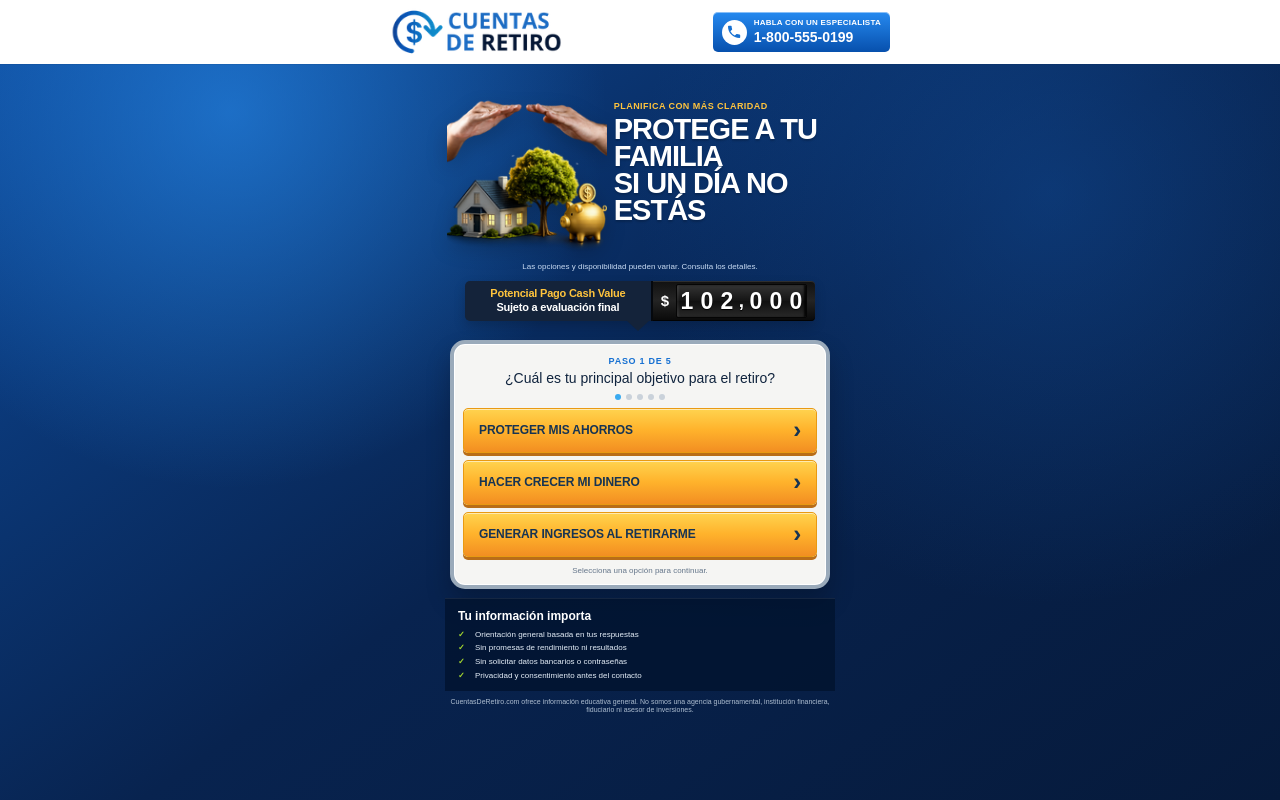
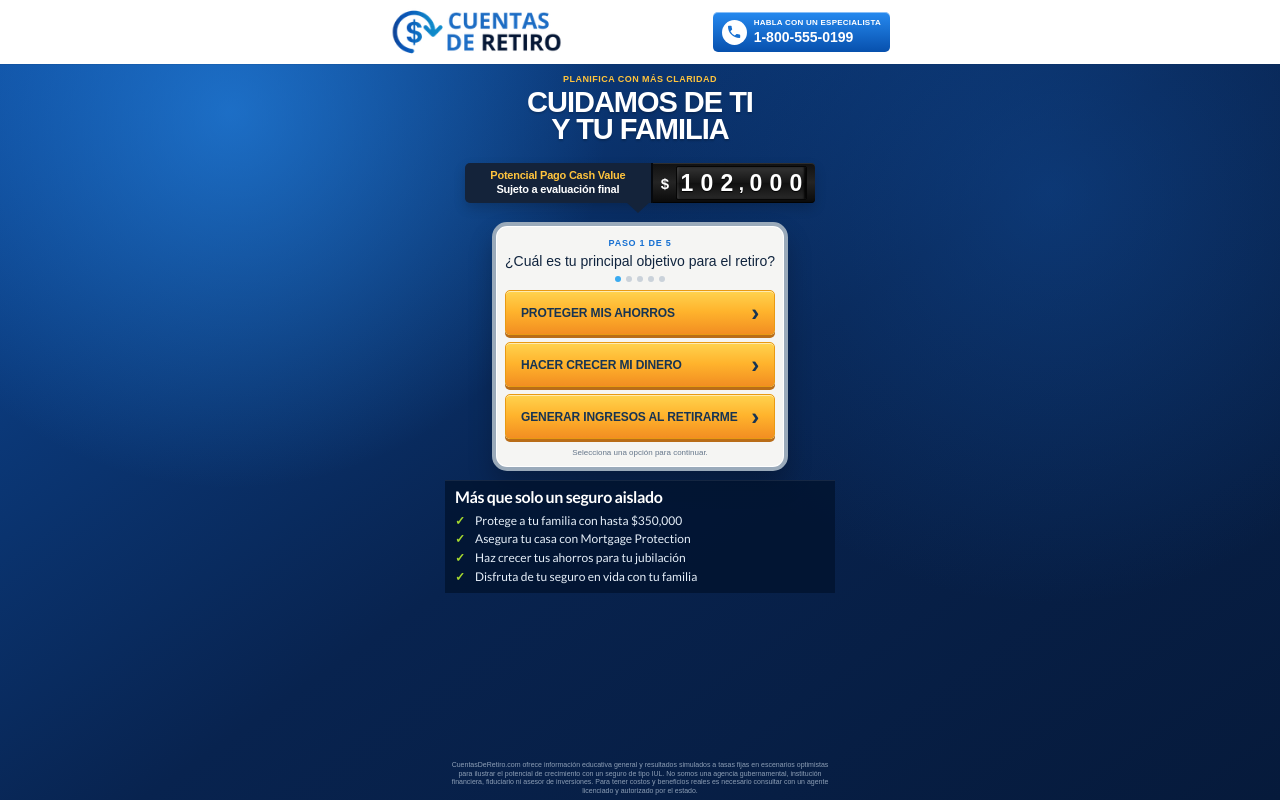
Before and after one commit to javierjordiguevaraolivera-hue/cuentasderetiro, a Next.js app: page / in a window 1280 px wide. Built offline with nearby package versions, Linux system fonts and the light colour scheme.

Commit message:
hero reesctructurado

```diff
--- a/app/funnel-step-one.tsx
+++ b/app/funnel-step-one.tsx
@@ -3,7 +3,6 @@
 import { useState } from "react";
 import Image from "next/image";
 import Link from "next/link";
-import retirementIllustration from "../public/media/imagen-ilustrativa-transparent.png";
 import retirementLogo from "../public/media/logo-cuentas-de-retiro.png";
 
 const retirementGoals = [
@@ -90,28 +89,14 @@ export default function FunnelStepOne({
       <div className="funnel-shell">
         <section className="funnel-content">
           <div className="hero-lockup">
-            <div className="retirement-illustration">
-              <Image
-                alt="Casa, árbol y alcancía protegidos por unas manos"
-                className="retirement-image"
-                priority
-                sizes="(max-width: 519px) 36vw, 160px"
-                src={retirementIllustration}
-              />
-            </div>
-
             <div className="hero-copy-block">
               <p className="hero-kicker">Planifica con más claridad</p>
               <h1>
-                Protege a tu familia
-                <span> si un día no estás</span>
+                Cuidamos de ti
+                <span> y tu familia</span>
               </h1>
             </div>
           </div>
-
-          <p className="eligibility-note">
-            Las opciones y disponibilidad pueden variar. Consulta los detalles.
-          </p>
 
           <div className="prompt-banner">
             <span className="prompt-copy">
@@ -176,19 +161,23 @@ export default function FunnelStepOne({
           </section>
 
           <aside className="trust-panel">
-            <h2>Tu información importa</h2>
+            <h2>Más que solo un seguro aislado</h2>
             <ul>
-              <li>Orientación general basada en tus respuestas</li>
-              <li>Sin promesas de rendimiento ni resultados</li>
-              <li>Sin solicitar datos bancarios o contraseñas</li>
-              <li>Privacidad y consentimiento antes del contacto</li>
+              <li>Protege a tu familia con hasta $350,000</li>
+              <li>Asegura tu casa con Mortgage Protection</li>
+              <li>Haz crecer tus ahorros para tu jubilación</li>
+              <li>Disfruta de tu seguro en vida con tu familia</li>
             </ul>
           </aside>
 
           <p className="funnel-disclaimer">
-            CuentasDeRetiro.com ofrece información educativa general. No somos
-            una agencia gubernamental, institución financiera, fiduciario ni
-            asesor de inversiones.
+            CuentasDeRetiro.com ofrece información educativa general y
+            resultados simulados a tasas fijas en escenarios optimistas para
+            ilustrar el potencial de crecimiento con un seguro de tipo IUL. No
+            somos una agencia gubernamental, institución financiera, fiduciario
+            ni asesor de inversiones. Para tener costos y beneficios reales es
+            necesario consultar con un agente licenciado y autorizado por el
+            estado.
           </p>
         </section>
 
--- a/app/globals.css
+++ b/app/globals.css
@@ -146,6 +146,8 @@ a {
 
 .funnel-content {
   position: relative;
+  display: flex;
+  flex-direction: column;
   width: 100%;
   height: 100%;
   min-height: 0;
@@ -156,45 +158,41 @@ a {
 }
 
 .hero-lockup {
-  display: grid;
-  grid-template-columns: 42% 58%;
+  display: flex;
+  flex-direction: column;
   align-items: center;
-  max-width: 420px;
-  margin-inline: auto;
-}
-
-.retirement-illustration {
-  display: grid;
-  place-items: center;
-}
-
-.retirement-image {
-  display: block;
-  width: min(118%, 176px);
-  height: auto;
-  filter: drop-shadow(0 8px 10px rgb(0 0 0 / 20%));
+  width: 100%;
+  max-width: 390px;
+  margin: 0 auto 26px;
+  padding-top: 8px;
+  text-align: center;
 }
 
 .hero-copy-block {
-  padding-left: 5px;
+  width: 100%;
+  padding-left: 0;
+  text-align: center;
 }
 
 .hero-kicker {
-  margin: 0 0 4px;
+  margin: 0 0 7px;
   color: var(--gold-400);
   font-size: 10px;
   font-weight: 850;
   letter-spacing: 0.05em;
+  text-align: center;
   text-transform: uppercase;
 }
 
 .hero-copy-block h1 {
-  margin: 0;
+  max-width: 360px;
+  margin: 0 auto;
   color: var(--white);
   font-size: clamp(22px, 6.5vw, 30px);
   font-weight: 900;
   line-height: 0.94;
   letter-spacing: -0.035em;
+  text-align: center;
   text-shadow: 0 2px 2px rgb(0 0 0 / 18%);
   text-transform: uppercase;
 }
@@ -482,17 +480,26 @@ a {
 }
 
 .trust-panel {
+  width: 100%;
   max-width: 390px;
   margin: 14px auto 0;
-  padding: 14px 16px;
+  padding: 14px 12px;
   background: rgb(1 18 45 / 78%);
   box-shadow: inset 0 1px rgb(255 255 255 / 8%);
+  font-family: var(--font-lato), Arial, Helvetica, sans-serif;
 }
 
 .trust-panel h2 {
-  margin: 0 0 8px;
-  font-size: 13px;
+  width: 100%;
+  align-self: stretch;
+  justify-self: start;
+  margin: 0 0 10px;
+  font-size: clamp(13px, 3.7vw, 16px);
   font-weight: 700;
+  line-height: 1.05;
+  letter-spacing: -0.025em;
+  text-align: left;
+  white-space: nowrap;
 }
 
 .trust-panel ul {
@@ -505,10 +512,12 @@ a {
 
 .trust-panel li {
   position: relative;
-  padding-left: 17px;
+  padding-left: 20px;
   color: #e6eff9;
-  font-size: 9px;
-  line-height: 1.35;
+  font-size: 13px;
+  font-weight: 400;
+  line-height: 1.3;
+  white-space: nowrap;
 }
 
 .trust-panel li::before {
@@ -520,11 +529,16 @@ a {
 }
 
 .funnel-disclaimer {
+  position: absolute;
+  right: 16px;
+  bottom: 6px;
+  left: 16px;
   max-width: 390px;
-  margin: 12px auto 0;
+  margin: 0 auto;
   color: #aebed1;
   font-size: 8px;
   line-height: 1.35;
+  opacity: 0.8;
   text-align: center;
 }
 
@@ -632,18 +646,15 @@ a {
     padding-bottom: 8px;
   }
 
-  .hero-lockup {
-    max-width: 390px;
-  }
-
-  .retirement-image {
-    width: min(116%, 160px);
-    height: auto;
-  }
-
   .hero-kicker {
     margin-bottom: 2px;
     font-size: 9px;
+  }
+
+  .hero-lockup {
+    max-width: 360px;
+    margin-bottom: 20px;
+    padding-top: 5px;
   }
 
   .hero-copy-block h1 {
@@ -712,12 +723,12 @@ a {
 
   .trust-panel {
     margin-top: 9px;
-    padding: 9px 13px;
+    padding: 9px 10px;
   }
 
   .trust-panel h2 {
-    margin-bottom: 5px;
-    font-size: 12px;
+    margin-bottom: 7px;
+    font-size: clamp(13px, 3.7vw, 16px);
   }
 
   .trust-panel ul {
@@ -725,11 +736,13 @@ a {
   }
 
   .trust-panel li {
-    font-size: 8px;
+    font-size: 12px;
   }
 
   .funnel-disclaimer {
-    margin-top: 7px;
+    right: 16px;
+    bottom: 5px;
+    left: 16px;
     font-size: 7px;
     line-height: 1.2;
   }
@@ -747,13 +760,9 @@ a {
   }
 
   .hero-lockup {
-    grid-template-columns: 36% 64%;
-    max-width: 350px;
-  }
-
-  .retirement-image {
-    width: min(112%, 136px);
-    height: auto;
+    max-width: 340px;
+    margin-bottom: 16px;
+    padding-top: 3px;
   }
 
   .hero-copy-block h1 {
@@ -834,28 +843,28 @@ a {
 
   .trust-panel {
     margin-top: 13px;
-    padding: 10px 13px;
+    padding: 10px 9px;
   }
 
   .trust-panel h2 {
     display: block;
-    margin-bottom: 6px;
-    font-size: 12px;
+    margin-bottom: 7px;
+    font-size: clamp(12px, 3.6vw, 15px);
   }
 
   .trust-panel ul {
-    grid-template-columns: 1fr 1fr;
-    column-gap: 10px;
+    grid-template-columns: 1fr;
+    column-gap: 0;
     row-gap: 5px;
   }
 
   .trust-panel li {
-    font-size: 9px;
+    font-size: 11px;
     line-height: 1.3;
   }
 
   .funnel-disclaimer {
-    margin-top: 8px;
+    bottom: 4px;
     font-size: 7px;
     line-height: 1.25;
   }
--- a/app/layout.tsx
+++ b/app/layout.tsx
@@ -1,6 +1,24 @@
 import type { Metadata } from "next";
+import localFont from "next/font/local";
 import "./globals.css";
 import { siteConfig } from "./site-config";
+
+const lato = localFont({
+  src: [
+    {
+      path: "../public/fonts/lato-400.ttf",
+      weight: "400",
+      style: "normal",
+    },
+    {
+      path: "../public/fonts/lato-700.ttf",
+      weight: "700",
+      style: "normal",
+    },
+  ],
+  variable: "--font-lato",
+  display: "swap",
+});
 
 const metaDomainVerification = process.env.META_DOMAIN_VERIFICATION;
 
@@ -69,7 +87,7 @@ export default function RootLayout({
   children: React.ReactNode;
 }>) {
   return (
-    <html lang="es-US" className="h-full antialiased">
+    <html lang="es-US" className={`${lato.variable} h-full antialiased`}>
       <body className="flex min-h-full flex-col">{children}</body>
     </html>
   );
```
Also changed, not shown: public/fonts/lato-400.ttf (added), public/fonts/lato-700.ttf (added).
